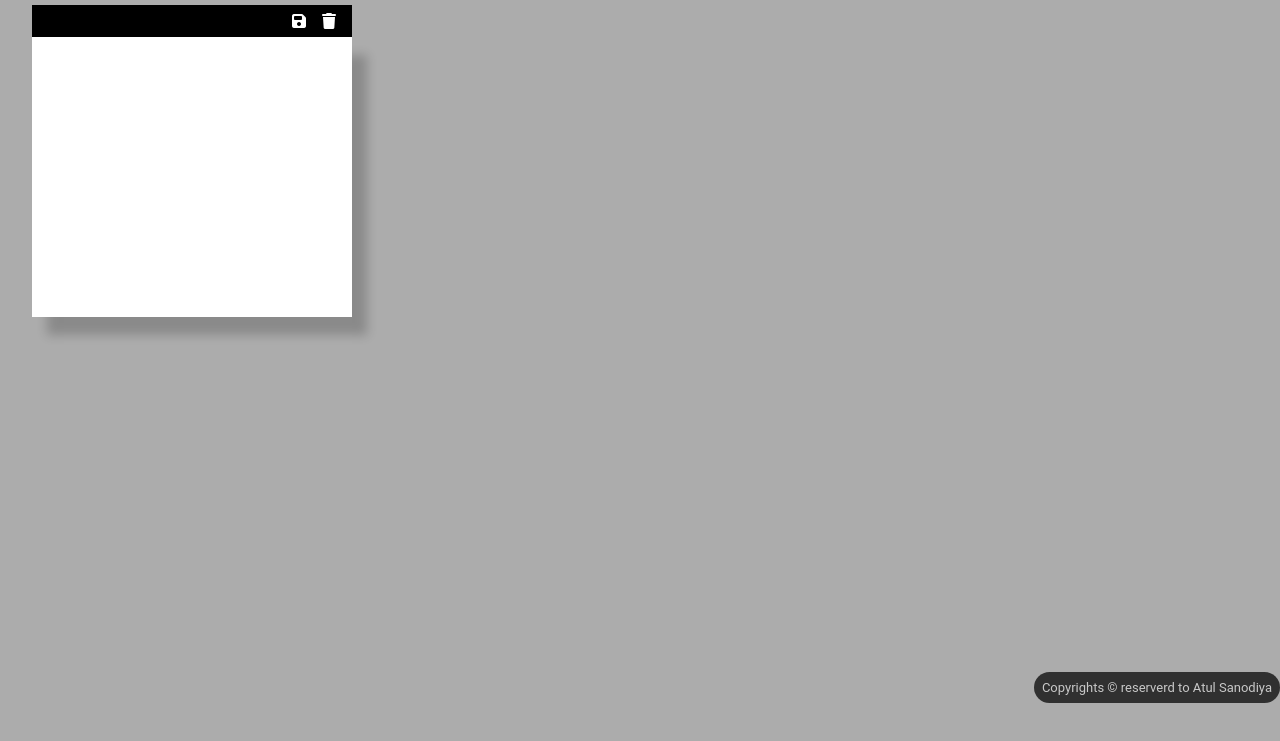
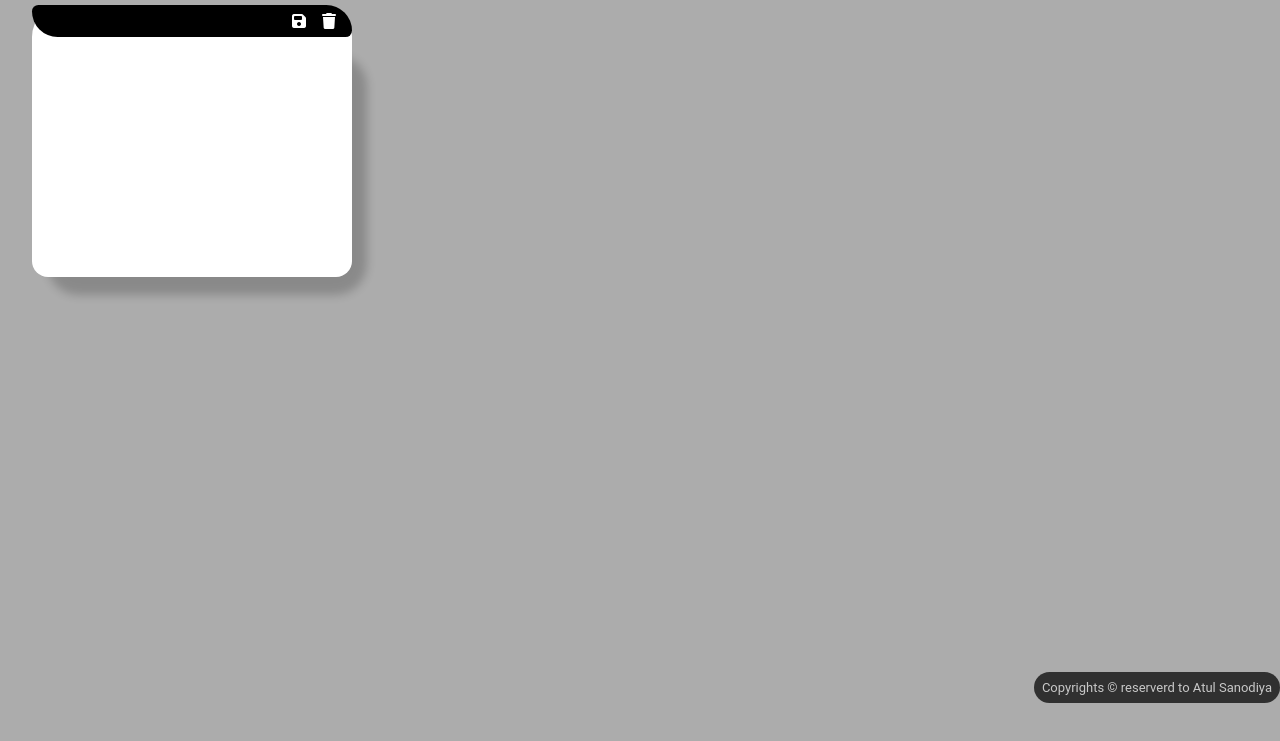
Before and after one commit to sanodiyaatul/Note-app-JavaScript, a plain HTML site: page index.html in a window 1280 px wide. Both pictures are taken after a click on the button "AddNote". Shown: the part 97-838 px from the top of the page. Drawn offline with Linux system fonts and the light colour scheme.

Commit message:
Update styles.css

```diff
--- a/styles.css
+++ b/styles.css
@@ -5,7 +5,6 @@
 }
 body{
     background-color: rgb(172, 172, 172);
-
 }
 
 #header{
@@ -48,10 +47,11 @@ body{
 
 .note{
     background-color: #ffffff;
-    width: 25%;
-    height: 35%;
+    width: 20rem;
+    height: 15rem;
     margin: 2rem;
     box-shadow: 15px 50px 10px rgba(0, 0, 0, 0.2);
+    border-radius: 2rem;
 
 }
 
@@ -61,6 +61,8 @@ body{
     display: flex;
     justify-content: right;
     padding: .5rem;
+    border-radius: .5rem 2rem;
+
 
 }
 
@@ -75,6 +77,7 @@ body{
     resize: none;
     padding: .5rem;
     font-size: 1rem;
+    border-radius: 1rem;
 }
 
 .note textarea:focus{
@@ -92,5 +95,4 @@ body{
     color: rgb(200, 200, 200);
     background-color: #303030;
     font-family: 'Roboto', sans-serif;
-
 }
```
